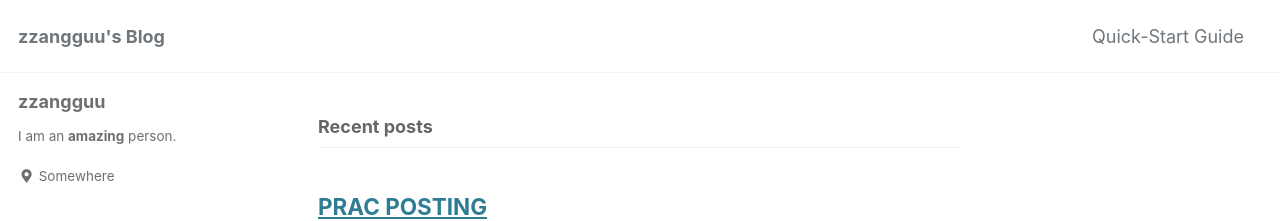
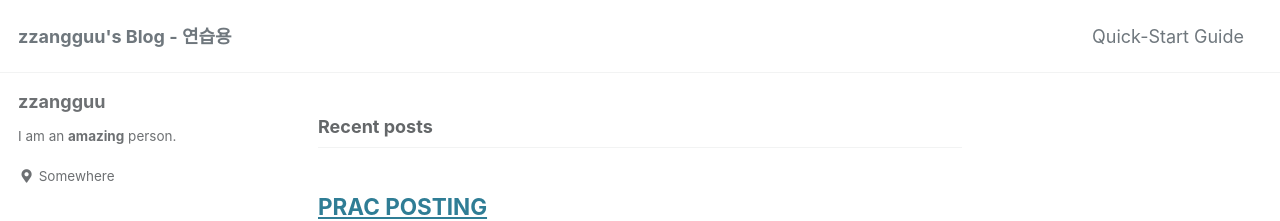
Before and after one commit to zzangguu/zzangguu.github.io-prac, a Jekyll site: the page built from index.html, in a window 1280 px wide. Shown: the top 221 px of the page. Built offline with Jekyll 4.4.1, drawn with Linux system fonts in a browser that asks for light colours; cached includes are drawn as plain includes; the list of posts is cut into pages by our own code.

Commit message:
Update _config.yml

```diff
--- a/_config.yml
+++ b/_config.yml
@@ -16,7 +16,7 @@ minimal_mistakes_skin    : "default" # "air", "aqua", "contrast", "dark", "dirt"
 
 # Site Settings
 locale                   : "en-US"
-title                    : "zzangguu's Blog"
+title                    : "zzangguu's Blog - 연습용"
 title_separator          : "-"
 subtitle                 : # site tagline that appears below site title in masthead
 name                     : "Your Name"
```
